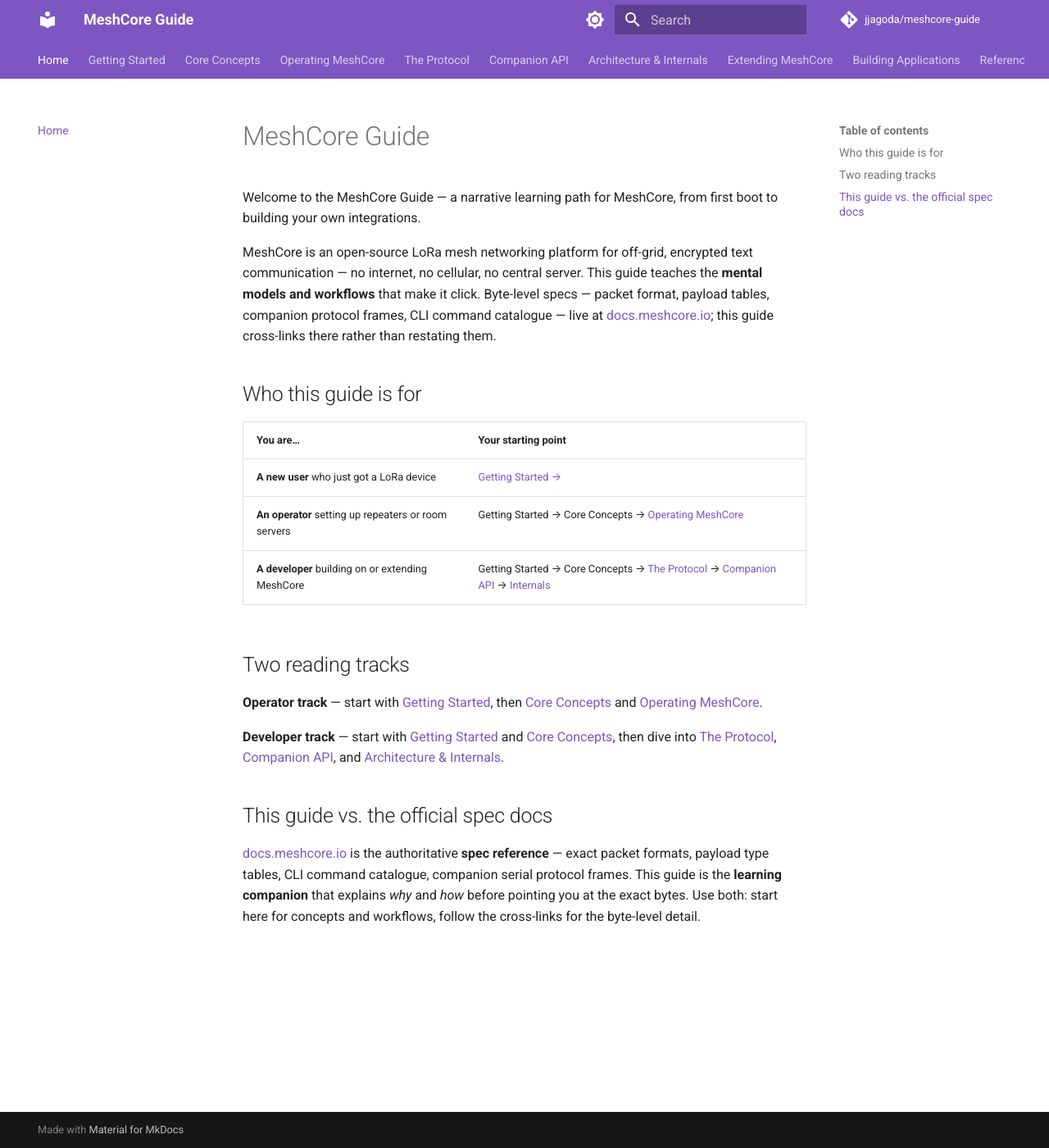
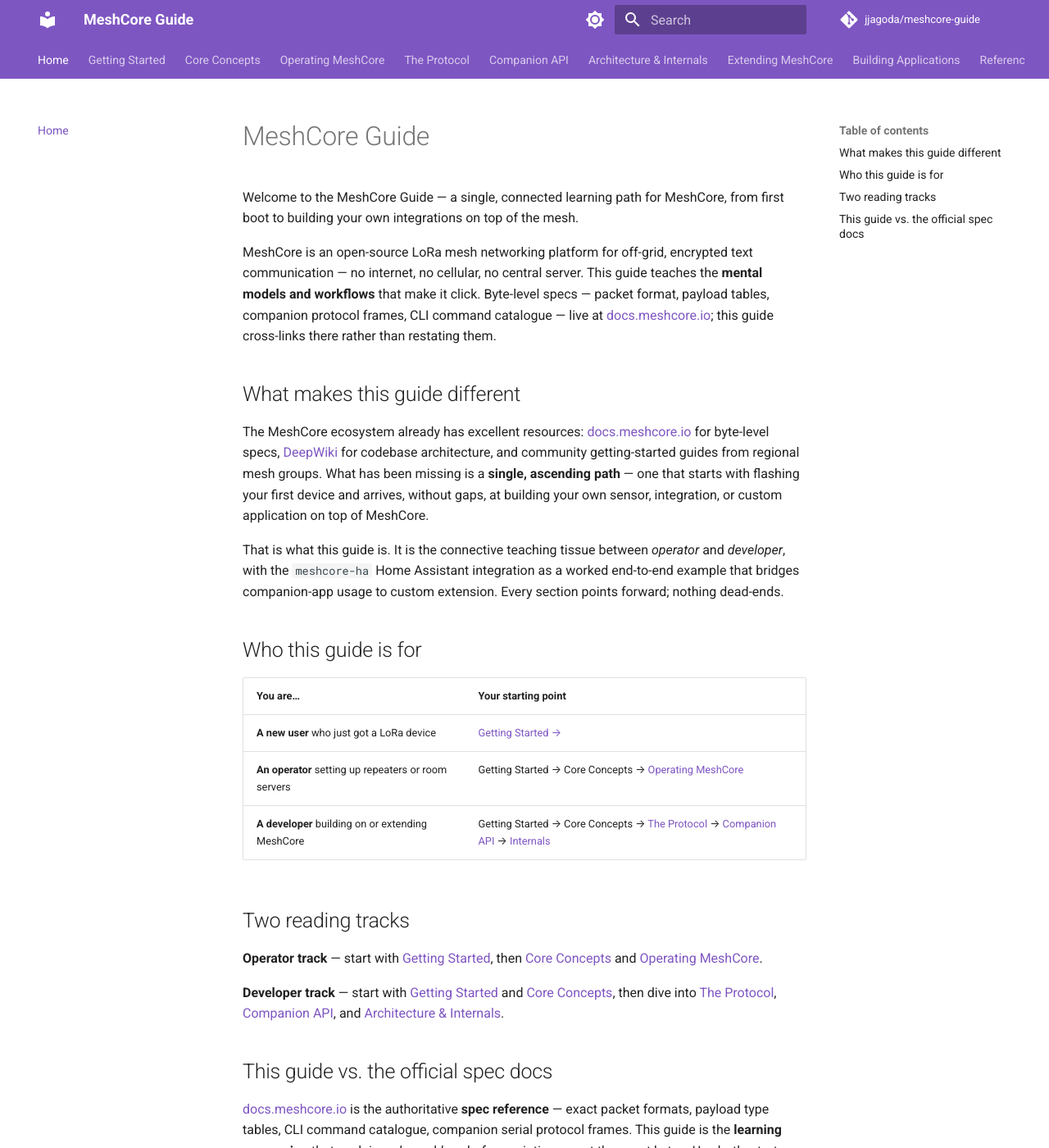
Before and after one commit to jagoda/meshcore-guide, an MkDocs documentation site: the page built from docs/index.md, in a window 1280 px wide and 1400 px high. Shown: the whole window at 82% size. Built offline with MkDocs 1.6.1 and Material for MkDocs 9.7.7, drawn with Linux system fonts in a browser that asks for light colours; comment, search, counter and statistics services are not loaded; some of the changed text lies outside the part shown.

Commit message:
checkpoint: editorial arc — home page + Getting Started/Concepts/Operating forward transitions
- Home page: add explicit differentiation paragraph naming the connective-arc value
- Home page: add "Ready? Start at Getting Started →" call-to-action at bottom
- getting-started/index.md: add forward pointer to Core Concepts and arc split
- concepts/airtime-and-regions.md: replace inward-pointing "What's next" with
  forward-pointing operator/developer track split
- concepts/index.md: make all three reading-order bullets point explicitly to
  the next section rather than leaving them hanging
- operating/index.md: add "Where the arc continues → Protocol" note
- operating/troubleshooting.md: add "Where next in your journey" forward pointer
  (was the only section-last-page with no forward transition at all)

```diff
--- a/docs/index.md
+++ b/docs/index.md
@@ -1,7 +1,7 @@
 # MeshCore Guide
 
-Welcome to the MeshCore Guide — a narrative learning path for MeshCore, from
-first boot to building your own integrations.
+Welcome to the MeshCore Guide — a single, connected learning path for MeshCore,
+from first boot to building your own integrations on top of the mesh.
 
 MeshCore is an open-source LoRa mesh networking platform for off-grid, encrypted
 text communication — no internet, no cellular, no central server. This guide
@@ -9,6 +9,21 @@ teaches the **mental models and workflows** that make it click. Byte-level specs
 — packet format, payload tables, companion protocol frames, CLI command catalogue
 — live at [docs.meshcore.io](https://docs.meshcore.io); this guide cross-links
 there rather than restating them.
+
+## What makes this guide different
+
+The MeshCore ecosystem already has excellent resources:
+[docs.meshcore.io](https://docs.meshcore.io) for byte-level specs,
+[DeepWiki](https://deepwiki.com/meshcore-dev/MeshCore) for codebase architecture,
+and community getting-started guides from regional mesh groups. What has been
+missing is a **single, ascending path** — one that starts with flashing your
+first device and arrives, without gaps, at building your own sensor, integration,
+or custom application on top of MeshCore.
+
+That is what this guide is. It is the connective teaching tissue between
+*operator* and *developer*, with the `meshcore-ha` Home Assistant integration
+as a worked end-to-end example that bridges companion-app usage to custom
+extension. Every section points forward; nothing dead-ends.
 
 ## Who this guide is for
 
@@ -36,3 +51,7 @@ companion serial protocol frames. This guide is the **learning companion** that
 explains *why* and *how* before pointing you at the exact bytes. Use both:
 start here for concepts and workflows, follow the cross-links for the byte-level
 detail.
+
+---
+
+Ready? Start at [Getting Started →](getting-started/index.md)
```
Also changed, not shown: docs/concepts/airtime-and-regions.md (+11 -6 lines), docs/concepts/index.md (+5 -4 lines), docs/getting-started/index.md (+7 -0 lines), docs/operating/index.md (+7 -0 lines), docs/operating/troubleshooting.md (+15 -0 lines).
